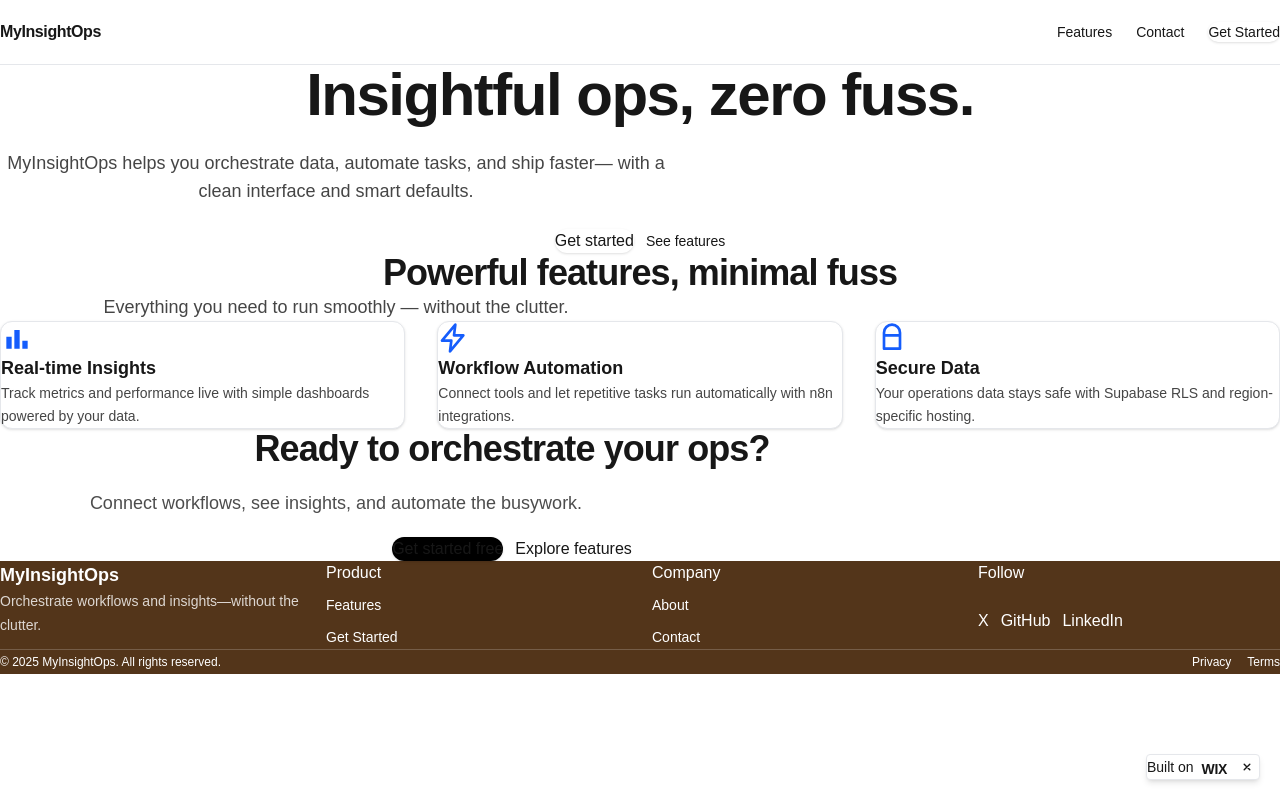
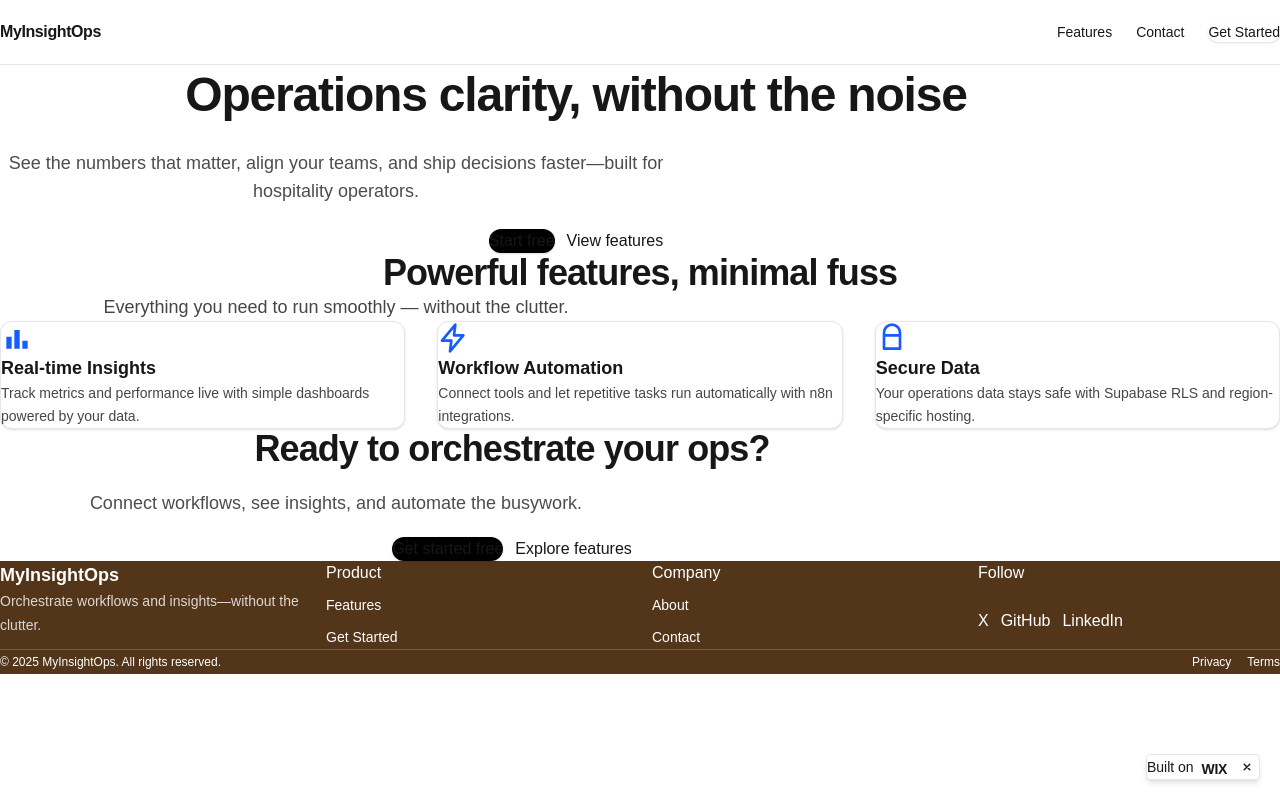
Before and after one commit to myinsightops/MIO-Pulse, a Next.js app in the folder web/: page / in a window 1280 px wide. Built offline with nearby package versions, Linux system fonts and the light colour scheme.

Commit message:
ui: refine Hero typography, spacing, and actions

```diff
--- a/web/components/Hero/Hero.jsx
+++ b/web/components/Hero/Hero.jsx
@@ -1,25 +1,33 @@
 export default function Hero() {
   return (
-    <section className="relative isolate">
-      <div className="mx-auto max-w-screen-xl px-4 sm:px-6 lg:px-8">
-        <div className="py-16 sm:py-24 grid gap-6 text-center">
-          <h1 className="text-4xl sm:text-6xl font-bold tracking-tight">
-            Insightful ops, zero fuss.
+    <section className="bg-white">
+      <div className="mx-auto max-w-6xl px-6 lg:px-8 py-16 lg:py-24">
+        <div className="grid gap-6 text-center">
+          <h1 className="text-4xl md:text-5xl font-semibold tracking-tight leading-tight">
+            Operations clarity, without the noise
           </h1>
-          <p className="mx-auto max-w-2xl text-base sm:text-lg opacity-80">
-            MyInsightOps helps you orchestrate data, automate tasks, and ship faster—
-            with a clean interface and smart defaults.
+
+          <p className="mx-auto max-w-2xl text-base md:text-lg text-black/70">
+            See the numbers that matter, align your teams, and ship decisions
+            faster—built for hospitality operators.
           </p>
-          <div className="flex items-center justify-center gap-3">
-            <a href="#cta" className="px-5 py-2.5 rounded-xl font-medium shadow hover:shadow-md transition">
-              Get started
+
+          <div className="flex items-center justify-center gap-3 pt-2">
+            <a
+              href="/signup"
+              className="px-5 py-2.5 rounded-xl font-medium shadow-sm hover:shadow transition bg-black text-white"
+            >
+              Start free
             </a>
-            <a href="#features" className="text-sm underline underline-offset-4 hover:opacity-80">
-              See features
+            <a
+              href="#features"
+              className="text-sm md:text-base underline underline-offset-4 hover:opacity-80"
+            >
+              View features
             </a>
           </div>
         </div>
       </div>
     </section>
-  )
+  );
 }
```
